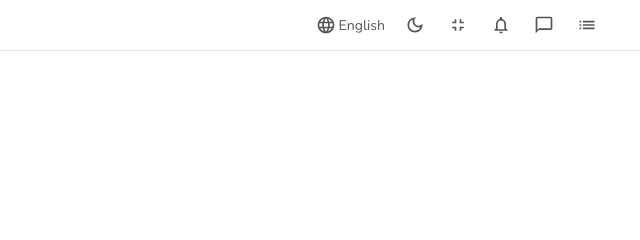
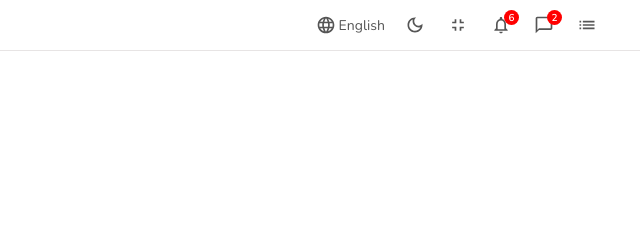
Before and after one commit to atefeh-dev/admin-dashboard, a React app: page / in a window 1280 px wide. Shown: the top 240 px of the page, 640-1280 px from the left. Built offline with nearby package versions, Linux system fonts and the light colour scheme.

Commit message:
added counter

```diff
--- a/src/components/navbar/Navbar.jsx
+++ b/src/components/navbar/Navbar.jsx
@@ -30,9 +30,11 @@ const Navbar = () => {
           </div>
           <div className="item">
             <NotificationsNoneOutlinedIcon className="icon" />
+            <div className="counter">6</div>
           </div>
           <div className="item">
             <ChatBubbleOutlineOutlinedIcon className="icon" />
+            <div className="counter">2</div>
           </div>
           <div className="item">
             <ListOutlinedIcon className="icon" />
--- a/src/components/navbar/navbar.scss
+++ b/src/components/navbar/navbar.scss
@@ -32,9 +32,25 @@
       display: flex;
       align-items: center;
       .item {
+        position: relative;
         margin-right: 20px;
         display: flex;
         align-items: center;
+        .counter {
+          position: absolute;
+          top: -5px;
+          right: -5px;
+          width: 15px;
+          aspect-ratio: 1;
+          background-color: red;
+          display: flex;
+          align-items: center;
+          justify-content: center;
+          color: white;
+          font-weight: 600;
+          font-size: 10px;
+          border-radius: 50%;
+        }
       }
     }
     .icon {
```
